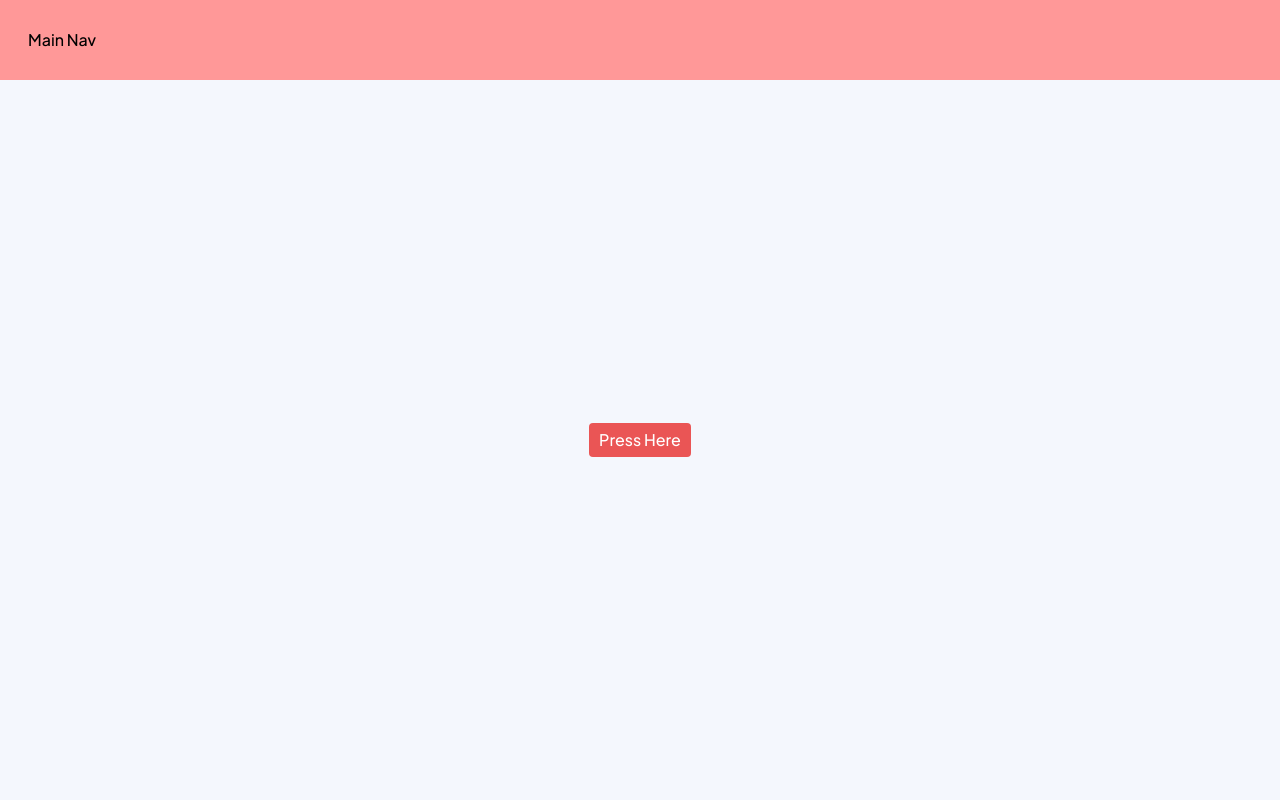
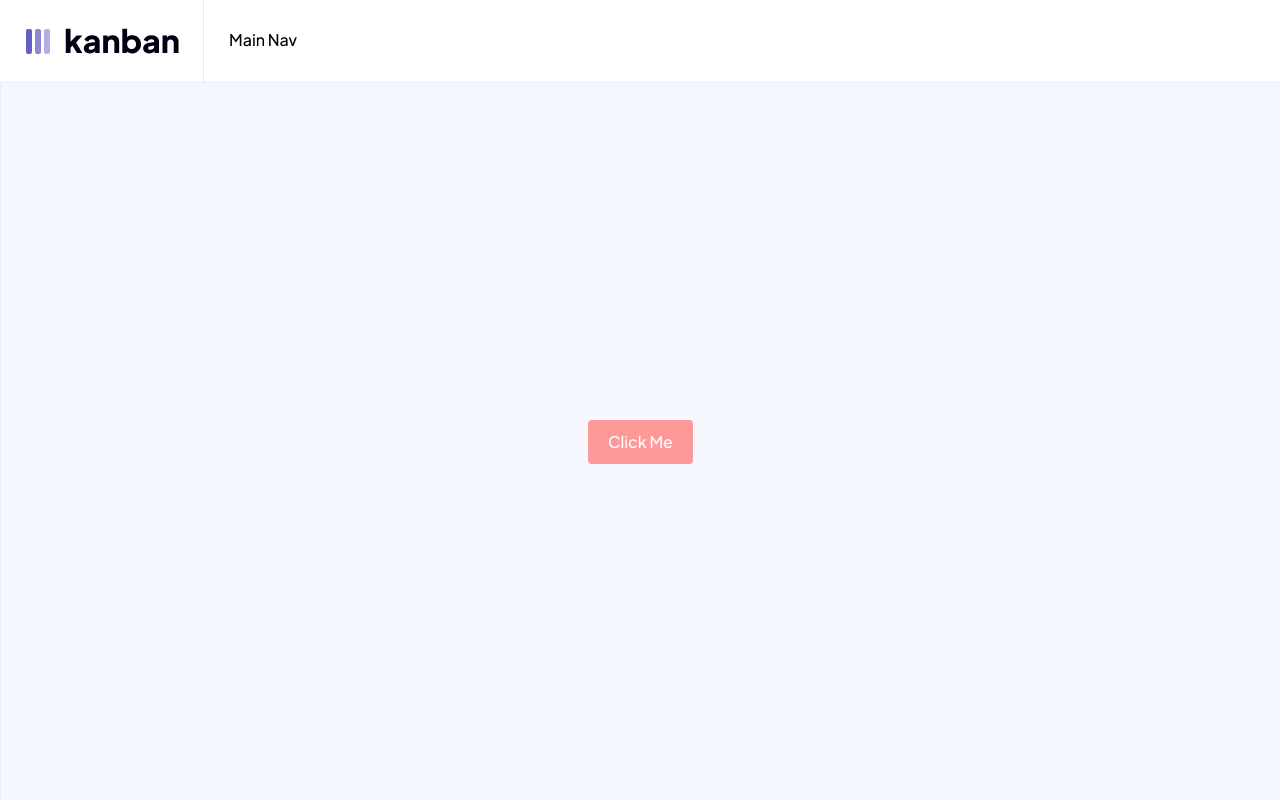
Before and after one commit to dorian-edwards/kanban, a React (Create React App) app: page / in a window 1280 px wide. Built offline with nearby package versions, Linux system fonts and the light colour scheme.

Commit message:
2nd attempt at nav

```diff
--- a/src/App.tsx
+++ b/src/App.tsx
@@ -10,26 +10,33 @@ export default function App() {
 
   return (
     <>
-      <nav className=''>
+      <nav className='main-nav flex bg-white'>
         <div
-          className={`side-nav float-left bg-med-gray h-[100vh] ${
-            sidePanelVisible ? 'w-[26rem] pl-[2.8rem] mr-[2.4rem]' : 'w-0'
-          } pt-[2.8rem] overflow-x-hidden transition-[width,_padding,_margin] ease-in-out duration-1000 whitespace-nowrap`}
+          className={`logo-wrapper py-[2.8rem] pl-[2.6rem] border-r-[1px] border-lavendar transition-[padding] duration-1000 ${
+            sidePanelVisible ? 'pr-[8rem]' : 'pr-[2.4rem]'
+          }`}
         >
           <NavDark />
         </div>
-        <div className='main-nav py-[2.8rem] bg-red-hover pl-[2.8rem]'>
-          Main Nav
-        </div>
+        <h1 className='py-[2.8rem] pl-[2.5rem]'>Main Nav</h1>
       </nav>
-      <main className='h-[calc(100vh-80px)] flex justify-center items-center'>
-        <button
-          className='bg-red text-white px-[1rem] py-[0.5rem] rounded-sm'
-          onClick={handleClick}
+      <div className='flex'>
+        <nav
+          className={`side-nav h-[calc(100vh-8.2rem)] bg-white overflow-x-hidden transition-[width] duration-1000 whitespace-nowrap ${
+            sidePanelVisible ? 'w-[26rem]' : 'w-0'
+          } border-r-[1px] border-lavendar`}
         >
-          Press Here
-        </button>
-      </main>
+          Side Nav
+        </nav>
+        <main className='flex flex-grow justify-center items-center border-t-[1px] border-lavendar'>
+          <button
+            className='py-[1rem] px-[2rem] bg-red-hover text-white rounded-sm'
+            onClick={handleClick}
+          >
+            Click Me
+          </button>
+        </main>
+      </div>
     </>
   )
 }
--- a/tailwind.config.js
+++ b/tailwind.config.js
@@ -46,6 +46,7 @@ module.exports = {
       white: '#FFFFFF',
       red: '#EA5555',
       'red-hover': '#FF9898',
+      'battleship-gray': '#979797',
     },
     borderRadius: {
       sm: '0.4rem',
```
